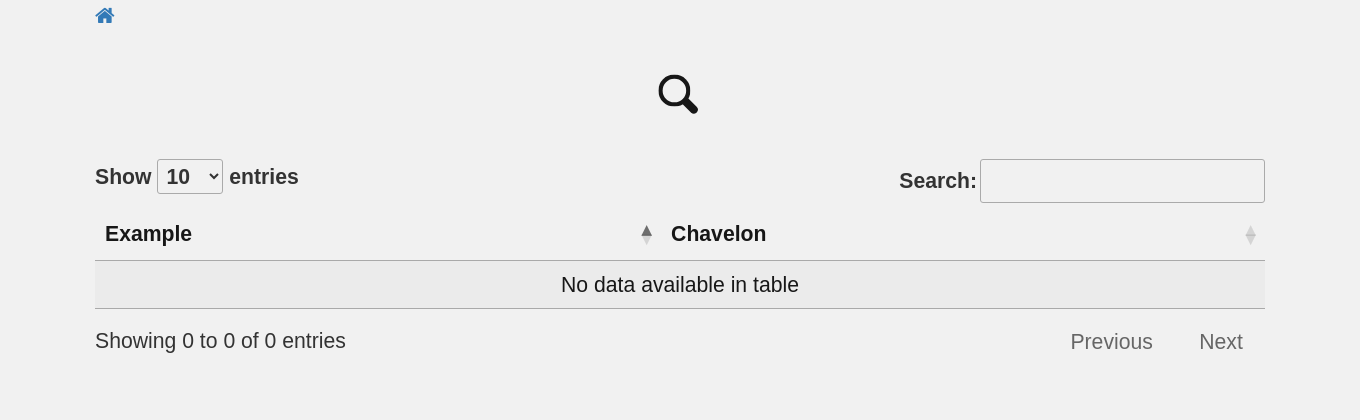
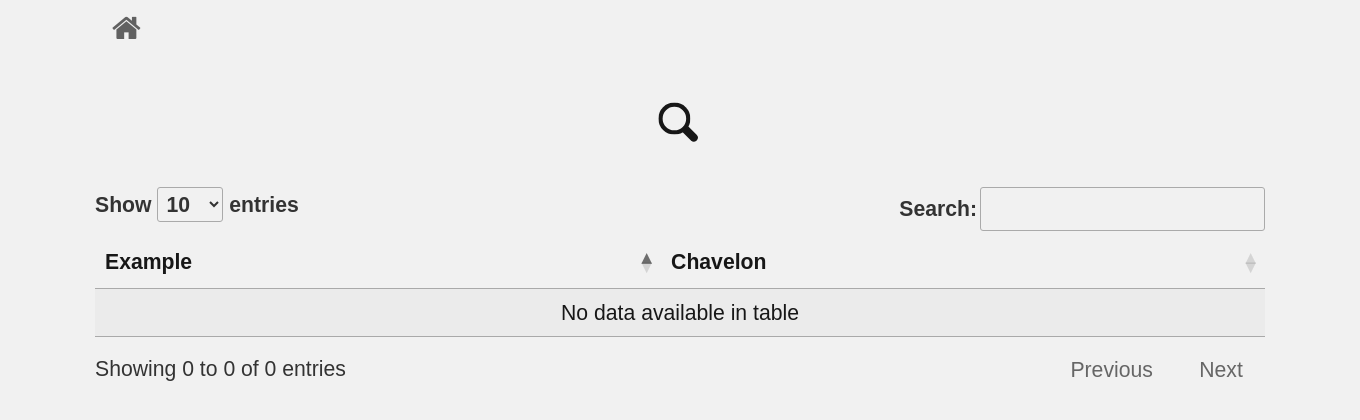
Before and after one commit to quasirsg/ambar-celulares, an Electron app: page src/view/benefitsDataTable/index.html in a window 1360 px wide. Drawn offline with Linux system fonts and the light colour scheme.

Commit message:
Correciónes

```diff
--- a/src/view/benefitsDataTable/index.html
+++ b/src/view/benefitsDataTable/index.html
@@ -18,7 +18,7 @@
     <div class="container">
       <div class="row text-left">
         <a href="../index.html">
-          <div class="container-block">
+          <div class="container-block" id="item">
             <div class="block1">
               <i class="fa fa-home"></i>
             </div>
--- a/src/view/benefitsDataTable/style.css
+++ b/src/view/benefitsDataTable/style.css
@@ -24,6 +24,41 @@ body,
 body {
   background: #f1f1f1;
   height: 100vh;
+}
+.container-block {
+  -webkit-transition: all 0.4s ease-in;
+  -moz-transition: all 0.4s ease-in;
+  -ms-transition: all 0.4s ease-in;
+  -o-transition: all 0.4s ease-in;
+  transition: all 0.4s ease-in;
+  border-radius: 5px;
+  padding: 12px 8px;
+  text-align: left;
+  cursor: pointer;
+}
+.block1 {
+  display: inline-block;
+  width: 47px;
+  text-align: center;
+}
+.block1 i {
+  -webkit-transition: all 0.4s ease-in;
+  -moz-transition: all 0.4s ease-in;
+  -ms-transition: all 0.4s ease-in;
+  -o-transition: all 0.4s ease-in;
+  transition: all 0.4s ease-in;
+  font-size: 31px;
+  color: #616161;
+}
+#item:focus .block1 i,
+#item:active .block1 i,
+#item:hover .block1 i {
+  -webkit-transition: all 0.4s ease-in;
+  -moz-transition: all 0.4s ease-in;
+  -ms-transition: all 0.4s ease-in;
+  -o-transition: all 0.4s ease-in;
+  transition: all 0.4s ease-in;
+  color: #00acc1;
 }
 .search-bar input,
 .search-btn,
--- a/src/view/clientForm/style.css
+++ b/src/view/clientForm/style.css
@@ -24,7 +24,41 @@ body {
   border-radius: 5px;
   box-shadow: 0 2px 10px rgba(0, 0, 0, 0.3);
 }
-
+.container-block {
+  -webkit-transition: all 0.4s ease-in;
+  -moz-transition: all 0.4s ease-in;
+  -ms-transition: all 0.4s ease-in;
+  -o-transition: all 0.4s ease-in;
+  transition: all 0.4s ease-in;
+  border-radius: 5px;
+  padding: 12px 8px;
+  text-align: left;
+  cursor: pointer;
+}
+.block1 {
+  display: inline-block;
+  width: 47px;
+  text-align: center;
+}
+.block1 i {
+  -webkit-transition: all 0.4s ease-in;
+  -moz-transition: all 0.4s ease-in;
+  -ms-transition: all 0.4s ease-in;
+  -o-transition: all 0.4s ease-in;
+  transition: all 0.4s ease-in;
+  font-size: 31px;
+  color: #616161;
+}
+#item:focus .block1 i,
+#item:active .block1 i,
+#item:hover .block1 i {
+  -webkit-transition: all 0.4s ease-in;
+  -moz-transition: all 0.4s ease-in;
+  -ms-transition: all 0.4s ease-in;
+  -o-transition: all 0.4s ease-in;
+  transition: all 0.4s ease-in;
+  color: #00acc1;
+}
 h2 {
   text-align: center;
   margin: 0 0 20px;
```
Also changed, not shown: src/view/clientForm/clientForm.html (+1 -1 lines).
